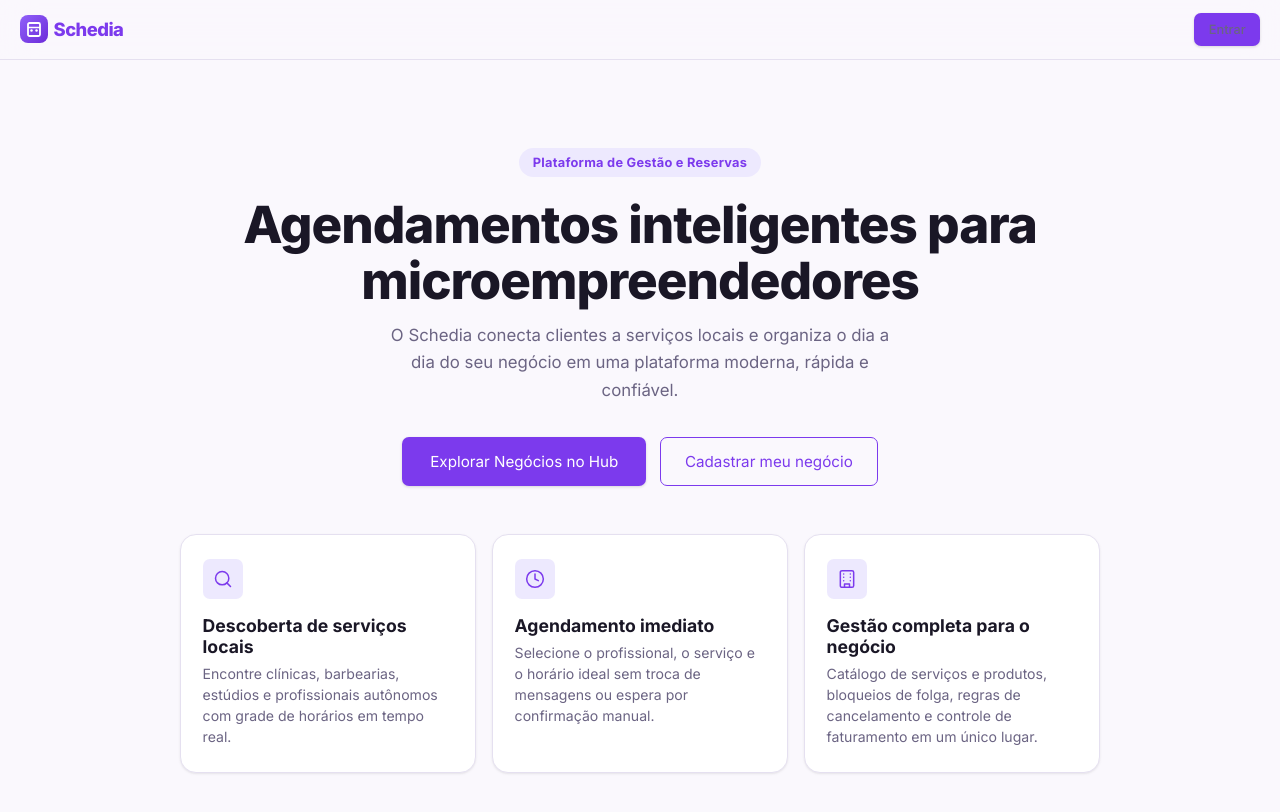
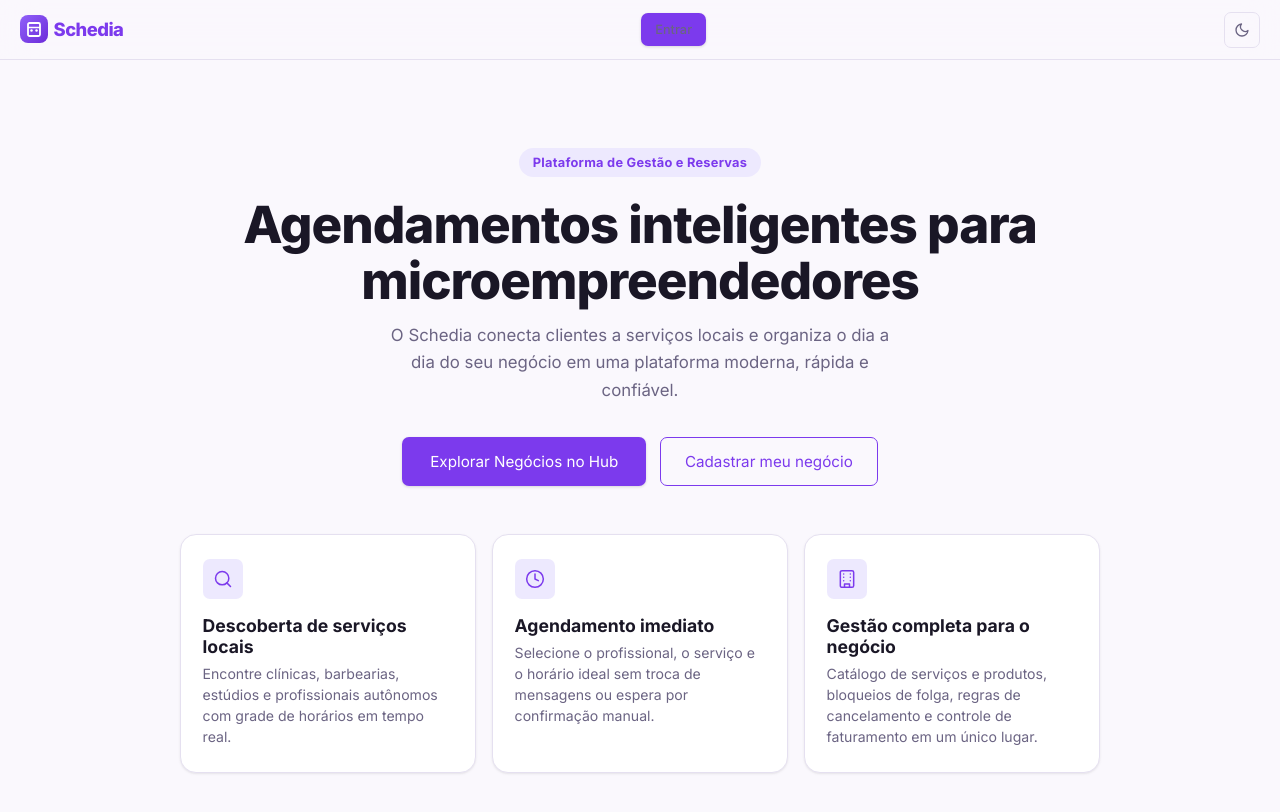
Before and after one commit to Thiago-ShawZ/Schedia, a React (Vite) app: page / in a window 1280 px wide. Shown: the top 812 px of the page. Built offline with nearby package versions, Linux system fonts and the light colour scheme; no server answers.

Commit message:
Atualização de tema e ajustes especificos

```diff
--- a/src/App.tsx
+++ b/src/App.tsx
@@ -1,6 +1,7 @@
 import { Suspense, lazy, useEffect, useState } from 'react'
 import { BrowserRouter, Link, NavLink, Navigate, Route, Routes } from 'react-router-dom'
 import { AuthProvider, RequireAuth, useAuth } from './auth/AuthContext'
+import { ThemeProvider, useTheme } from './lib/theme'
 import { supabase } from './lib/supabase'
 import Landing from './pages/Landing'
 const Auth = lazy(() => import('./pages/Auth'))
@@ -25,6 +26,39 @@ import {
   UserIcon,
   LogOutIcon,
 } from './components/Icons'
+
+/** Ícone sol para tema claro */
+function SunIcon() {
+  return (
+    <svg width="16" height="16" viewBox="0 0 24 24" fill="none" stroke="currentColor" strokeWidth="2" strokeLinecap="round" strokeLinejoin="round" aria-hidden="true">
+      <circle cx="12" cy="12" r="4" />
+      <path d="M12 2v2M12 20v2M4.93 4.93l1.41 1.41M17.66 17.66l1.41 1.41M2 12h2M20 12h2M4.93 19.07l1.41-1.41M17.66 6.34l1.41-1.41" />
+    </svg>
+  )
+}
+
+/** Ícone lua para tema escuro */
+function MoonIcon() {
+  return (
+    <svg width="16" height="16" viewBox="0 0 24 24" fill="none" stroke="currentColor" strokeWidth="2" strokeLinecap="round" strokeLinejoin="round" aria-hidden="true">
+      <path d="M21 12.79A9 9 0 1 1 11.21 3 7 7 0 0 0 21 12.79z" />
+    </svg>
+  )
+}
+
+function ThemeToggleBtn({ className = 'theme-toggle' }: { className?: string }) {
+  const { theme, toggle } = useTheme()
+  return (
+    <button
+      className={className}
+      onClick={toggle}
+      aria-label={theme === 'dark' ? 'Mudar para tema claro' : 'Mudar para tema escuro'}
+      title={theme === 'dark' ? 'Tema claro' : 'Tema escuro'}
+    >
+      {theme === 'dark' ? <SunIcon /> : <MoonIcon />}
+    </button>
+  )
+}
 
 function Header() {
   const { session } = useAuth()
@@ -108,7 +142,9 @@ function Header() {
           )}
         </nav>
 
-        {/* Mobile Hamburger Button */}
+        {/* Theme toggle + Mobile Hamburger */}
+        <div style={{ display: 'flex', alignItems: 'center', gap: '.35rem', flexShrink: 0 }}>
+          <ThemeToggleBtn />
           <button
             className="nav-toggle"
             aria-label={open ? 'Fechar menu' : 'Abrir menu'}
@@ -123,6 +159,7 @@ function Header() {
               )}
             </svg>
           </button>
+        </div>
       </header>
 
       {/* Mobile Drawer */}
@@ -134,9 +171,12 @@ function Header() {
               <BrandLogoMark size={24} />
               <span>Schedia</span>
             </span>
+            <div style={{ display: 'flex', alignItems: 'center', gap: '.35rem' }}>
+              <ThemeToggleBtn />
               <button className="icon-btn" onClick={close} aria-label="Fechar menu">
                 ✕
               </button>
+            </div>
           </div>
 
           {session ? (
@@ -190,6 +230,7 @@ const guard = (el: JSX.Element) => <RequireAuth>{el}</RequireAuth>
 export default function App() {
   return (
     <BrowserRouter>
+      <ThemeProvider>
         <AuthProvider>
           <Header />
           <Suspense fallback={<div className="center" style={{ paddingTop: '4rem' }}><div className="spinner" /></div>}>
@@ -216,6 +257,7 @@ export default function App() {
           </Routes>
           </Suspense>
         </AuthProvider>
+      </ThemeProvider>
     </BrowserRouter>
   )
 }
--- a/src/index.css
+++ b/src/index.css
@@ -26,8 +26,9 @@
   --hh:   60px;
   color-scheme: light;
 }
+/* Tema escuro via preferência do sistema */
 @media (prefers-color-scheme: dark) {
-  :root {
+  :root:not([data-theme="light"]) {
     --bg:         #0d0b12;
     --bg-sub:     #17142d;
     --fg:         #f0ecfc;
@@ -47,6 +48,48 @@
     --sh-lg: 0 10px 40px rgba(0,0,0,.6);
     color-scheme: dark;
   }
+}
+/* Tema escuro forçado via toggle manual (data-theme) */
+[data-theme="dark"] {
+  --bg:         #0d0b12;
+  --bg-sub:     #17142d;
+  --fg:         #f0ecfc;
+  --muted:      #8b82a3;
+  --primary:    #a78bfa;
+  --primary-hv: #8b5cf6;
+  --primary-lt: #2d1f5e;
+  --on-p:       #0d0b12;
+  --card:       #17142d;
+  --line:       #2a2540;
+  --ok:         #10b981;  --ok-lt:   #022c22;
+  --warn:       #f59e0b;  --warn-lt: #431407;
+  --err:        #f87171;  --err-lt:  #3b0a0a;
+  --info:       #38bdf8;  --info-lt: #0c4a6e;
+  --sh:    0 1px 3px rgba(0,0,0,.3);
+  --sh-md: 0 4px 16px rgba(0,0,0,.5);
+  --sh-lg: 0 10px 40px rgba(0,0,0,.6);
+  color-scheme: dark;
+}
+/* Tema claro forçado via toggle manual (data-theme) — sobrescreve prefers-color-scheme */
+[data-theme="light"] {
+  --bg:         #faf8fd;
+  --bg-sub:     #f3f0fa;
+  --fg:         #1a1726;
+  --muted:      #6b6483;
+  --primary:    #7c3aed;
+  --primary-hv: #6d28d9;
+  --primary-lt: #ede9fe;
+  --on-p:       #ffffff;
+  --card:       #ffffff;
+  --line:       #e5e0f0;
+  --ok:         #059669;  --ok-lt:   #d1fae5;
+  --warn:       #d97706;  --warn-lt: #fef3c7;
+  --err:        #dc2626;  --err-lt:  #fee2e2;
+  --info:       #0284c7;  --info-lt: #e0f2fe;
+  --sh:    0 1px 3px rgba(0,0,0,.06), 0 1px 2px rgba(0,0,0,.04);
+  --sh-md: 0 4px 16px rgba(0,0,0,.09);
+  --sh-lg: 0 10px 40px rgba(0,0,0,.13);
+  color-scheme: light;
 }
 
 /* ─── Animations ──────────────────────────────────────────────────── */
@@ -83,7 +126,7 @@ main { max-width:960px; margin:0 auto; padding:1.5rem 1.25rem; animation:fadeIn
 /* ─── Header ──────────────────────────────────────────────────────── */
 .top {
   position:sticky; top:0; z-index:100;
-  display:flex; justify-content:space-between; align-items:center;
+  display:flex; justify-content:space-between; align-items:center; gap:.5rem;
   padding:0 max(1.25rem, env(safe-area-inset-right)) 0 max(1.25rem, env(safe-area-inset-left));
   height:var(--hh); width:100%;
   background:color-mix(in srgb, var(--bg) 88%, transparent);
@@ -113,6 +156,16 @@ main { max-width:960px; margin:0 auto; padding:1.5rem 1.25rem; animation:fadeIn
   -webkit-tap-highlight-color:transparent;
 }
 .nav-toggle:hover { background:var(--bg-sub) }
+/* Botão de tema claro/escuro */
+.theme-toggle {
+  display:inline-flex; align-items:center; justify-content:center;
+  background:none; border:1.5px solid var(--line); cursor:pointer;
+  color:var(--muted); padding:.35rem; border-radius:var(--r-sm);
+  min-width:36px; min-height:36px; flex-shrink:0;
+  transition:color var(--tr), background var(--tr), border-color var(--tr);
+  -webkit-tap-highlight-color:transparent;
+}
+.theme-toggle:hover { color:var(--primary); border-color:var(--primary); background:var(--primary-lt) }
 
 /* ─── Mobile Drawer ───────────────────────────────────────────────── */
 .mobile-drawer { display:none; position:fixed; inset:0; z-index:200 }
@@ -413,10 +466,17 @@ textarea { resize:vertical; min-height:80px }
 .steps li.done::before { background:var(--ok-lt); color:var(--ok); content:'✓' }
 
 /* ─── Seletor de datas ────────────────────────────────────────────── */
-.date-strip-wrap { position:relative; min-width:0 }
+.date-strip-wrap {
+  position:relative; min-width:0;
+  /* Espaço lateral para as setas não cobrirem datas */
+  padding:0 28px;
+}
+@media (max-width:420px) {
+  .date-strip-wrap { padding:0 }
+}
 .date-strip {
-  display:flex; gap:.5rem; overflow-x:auto; padding:.15rem .1rem .5rem;
-  scroll-snap-type:x proximity; scrollbar-width:none; overscroll-behavior-x:contain;
+  display:flex; gap:.45rem; overflow-x:auto; padding:.15rem .1rem .5rem;
+  scroll-snap-type:x mandatory; scrollbar-width:none; overscroll-behavior-x:contain;
   -webkit-overflow-scrolling:touch; min-width:0; max-width:100%;
 }
 .date-strip::-webkit-scrollbar { display:none }
@@ -433,12 +493,23 @@ textarea { resize:vertical; min-height:80px }
 .date-btn[aria-pressed="true"] .dw { opacity:1 }
 .date-btn.more { border-style:dashed; color:var(--primary); min-width:76px }
 .strip-arrow {
-  display:none; position:absolute; top:calc(50% - .25rem); transform:translateY(-50%); z-index:1;
-  width:32px; height:32px; border-radius:50%; border:1px solid var(--line);
-  background:var(--card); color:var(--fg); box-shadow:var(--sh-md); cursor:pointer; font-size:1.2rem; line-height:1;
+  display:flex; align-items:center; justify-content:center;
+  position:absolute; top:calc(50% - .25rem); transform:translateY(-50%); z-index:1;
+  width:36px; height:36px; border-radius:50%; border:1px solid var(--line);
+  background:var(--card); color:var(--fg); box-shadow:var(--sh-md); cursor:pointer;
+  font-size:1.3rem; line-height:1; flex-shrink:0;
+  -webkit-tap-highlight-color:transparent;
+  transition:background var(--tr), color var(--tr), box-shadow var(--tr);
 }
-.strip-arrow.left { left:-10px } .strip-arrow.right { right:-10px }
-@media (hover:hover) and (pointer:fine) { .strip-arrow { display:flex; align-items:center; justify-content:center } }
+.strip-arrow:hover { background:var(--primary-lt); color:var(--primary); box-shadow:var(--sh-lg) }
+.strip-arrow.left  { left:-14px }
+.strip-arrow.right { right:-14px }
+/* Em telas muito estreitas, embutimos as setas dentro do wrapper (sem negativo) */
+@media (max-width:420px) {
+  .strip-arrow.left  { left:0 }
+  .strip-arrow.right { right:0 }
+  .date-strip { padding-left:44px; padding-right:44px }
+}
 
 /* ─── Configurações / Days ────────────────────────────────────────── */
 .dia {
--- /dev/null
+++ b/src/lib/theme.tsx
@@ -0,0 +1,59 @@
+/**
+ * ThemeContext — gerencia tema claro/escuro com localStorage.
+ * - Na primeira visita, respeita prefers-color-scheme do SO.
+ * - Após escolha manual, mantém a preferência do usuário.
+ * - Aplica o atributo data-theme="light"|"dark" no <html>.
+ */
+import { createContext, useCallback, useContext, useEffect, useState } from 'react'
+
+type Theme = 'light' | 'dark'
+
+const KEY = 'schedia-theme'
+
+function getInitialTheme(): Theme {
+  try {
+    const stored = localStorage.getItem(KEY)
+    if (stored === 'light' || stored === 'dark') return stored
+  } catch {
+    // localStorage pode não estar disponível em alguns contextos
+  }
+  return window.matchMedia('(prefers-color-scheme: dark)').matches ? 'dark' : 'light'
+}
+
+function applyTheme(theme: Theme) {
+  document.documentElement.setAttribute('data-theme', theme)
+  // Atualiza também a meta theme-color do navegador
+  const meta = document.querySelector('meta[name="theme-color"]') as HTMLMetaElement | null
+  if (meta) meta.content = theme === 'dark' ? '#a78bfa' : '#7c3aed'
+}
+
+interface ThemeCtx {
+  theme: Theme
+  toggle: () => void
+}
+
+const Ctx = createContext<ThemeCtx>({ theme: 'light', toggle: () => {} })
+
+export function ThemeProvider({ children }: { children: React.ReactNode }) {
+  const [theme, setTheme] = useState<Theme>(() => {
+    // Lê o tema que foi aplicado pelo script anti-flash no index.html
+    const attr = document.documentElement.getAttribute('data-theme')
+    if (attr === 'light' || attr === 'dark') return attr
+    return getInitialTheme()
+  })
+
+  useEffect(() => {
+    applyTheme(theme)
+    try {
+      localStorage.setItem(KEY, theme)
+    } catch { /* noop */ }
+  }, [theme])
+
+  const toggle = useCallback(() => {
+    setTheme(t => (t === 'dark' ? 'light' : 'dark'))
+  }, [])
+
+  return <Ctx.Provider value={{ theme, toggle }}>{children}</Ctx.Provider>
+}
+
+export const useTheme = () => useContext(Ctx)
--- a/src/pages/Negocio.tsx
+++ b/src/pages/Negocio.tsx
@@ -111,7 +111,7 @@ export default function Negocio() {
               biz.name.charAt(0).toUpperCase()
             )}
           </div>
-          <div style={{ flex: 1, minWidth: '220px' }}>
+          <div style={{ flex: 1, minWidth: 0 }}>
             <div style={{ display: 'flex', gap: '.5rem', alignItems: 'center', flexWrap: 'wrap', marginBottom: '.35rem' }}>
               <span className="badge badge-info">
                 {biz.categories?.name ?? 'Estabelecimento'}
```
Also changed, not shown: index.html (+12 -0 lines), src/components/SlotPicker.tsx (+9 -2 lines). Lines whose indentation alone changed are shown as unchanged.
